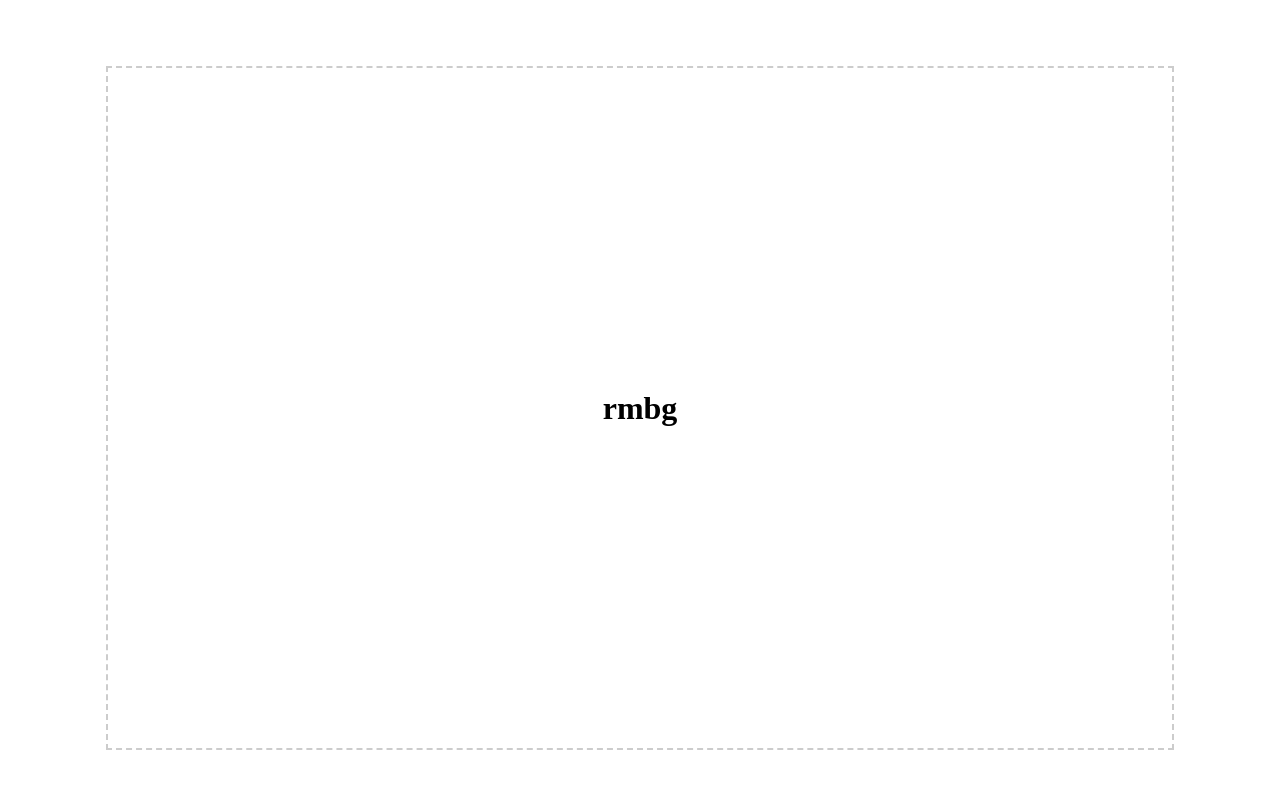
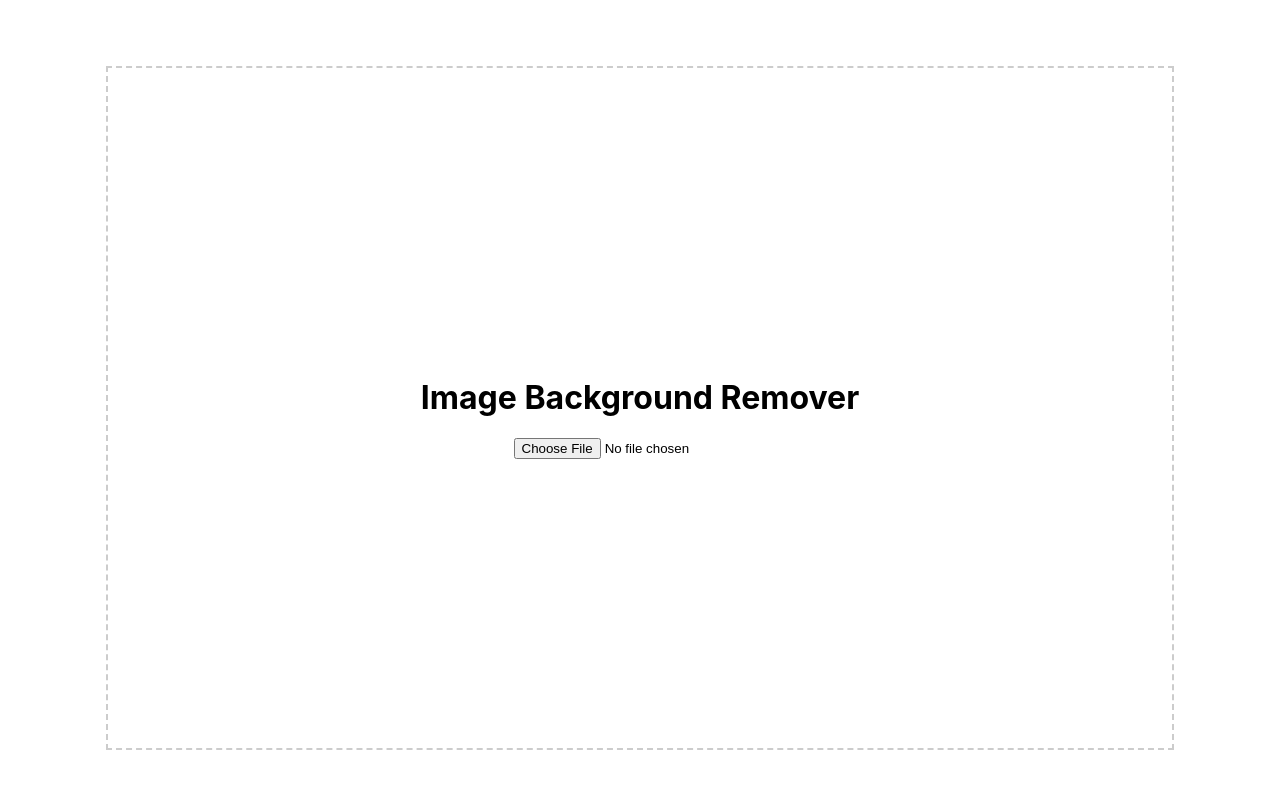
Before and after one commit to Sarmad426/FastAPI, a website: page Front-end/img-bg-remover/index.html in a window 1280 px wide. Drawn offline with Linux system fonts and the light colour scheme.

Commit message:
Update title and description in index.html

```diff
--- a/Front-end/img-bg-remover/index.html
+++ b/Front-end/img-bg-remover/index.html
@@ -1,7 +1,12 @@
 <!DOCTYPE html>
-<html>
+<html lang="en">
   <head>
-    <title>✂️ rmbg</title>
+    <title>✂️ Image background remover</title>
+    <meta name="viewport" content="width=device-width, initial-scale=1.0" />
+    <meta
+      name="description"
+      content="Image Background Remover with one click"
+    />
     <style>
       body {
         height: 100vh;
@@ -9,6 +14,7 @@
         align-items: center;
         justify-content: center;
         text-align: center;
+        font-family: Inter, Cambria, sans-serif, Calibri, monospace, system-ui;
       }
 
       .drop-zone {
@@ -30,8 +36,8 @@
   </head>
   <body>
     <div id="dropZone" class="drop-zone">
-      <h1>rmbg</h1>
-      <input id="fileInput" type="file" name="file" style="display: none" />
+      <h1>Image Background Remover</h1>
+      <input id="fileInput" type="file" name="file" />
     </div>
 
     <script>
```
